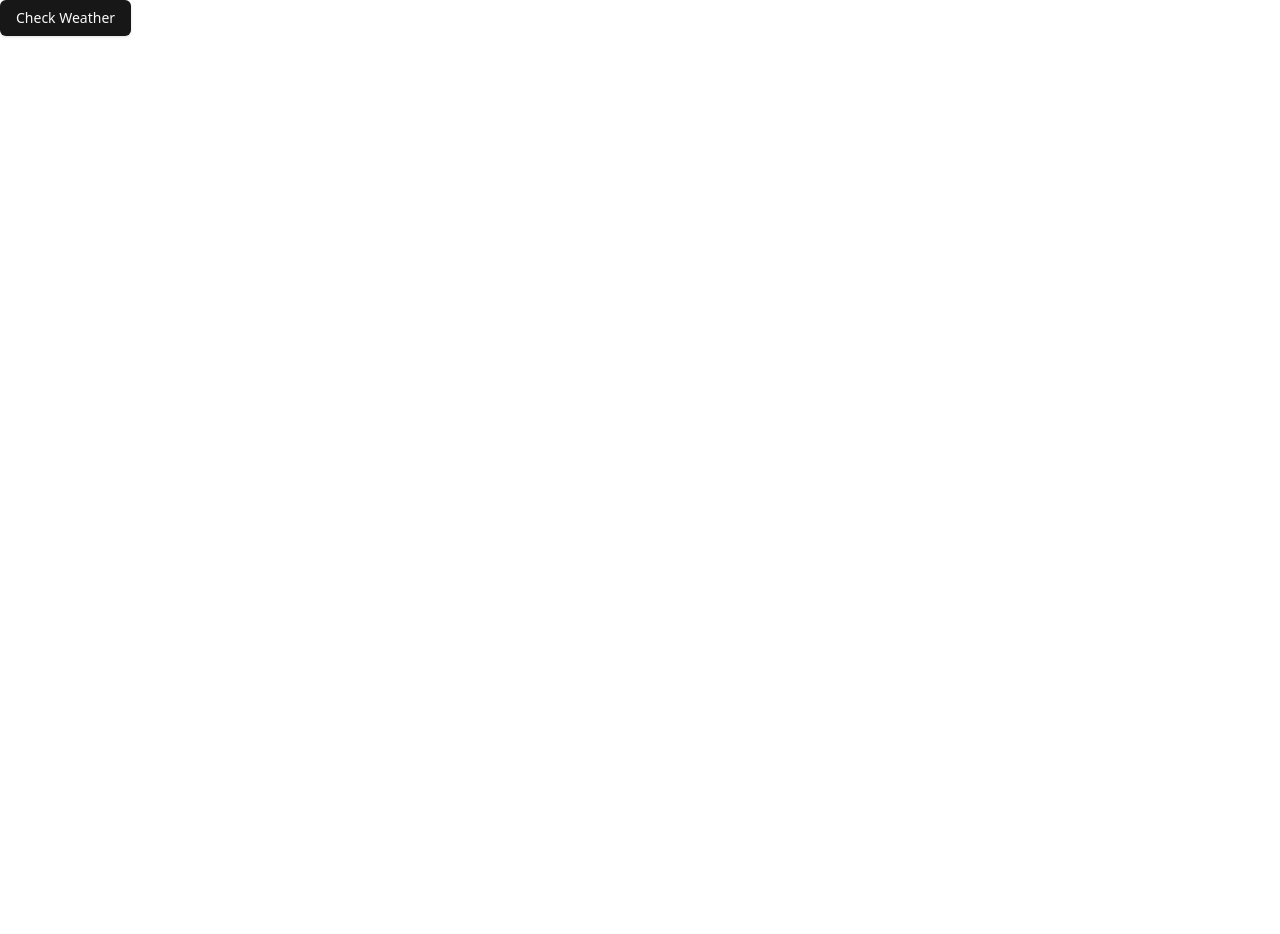
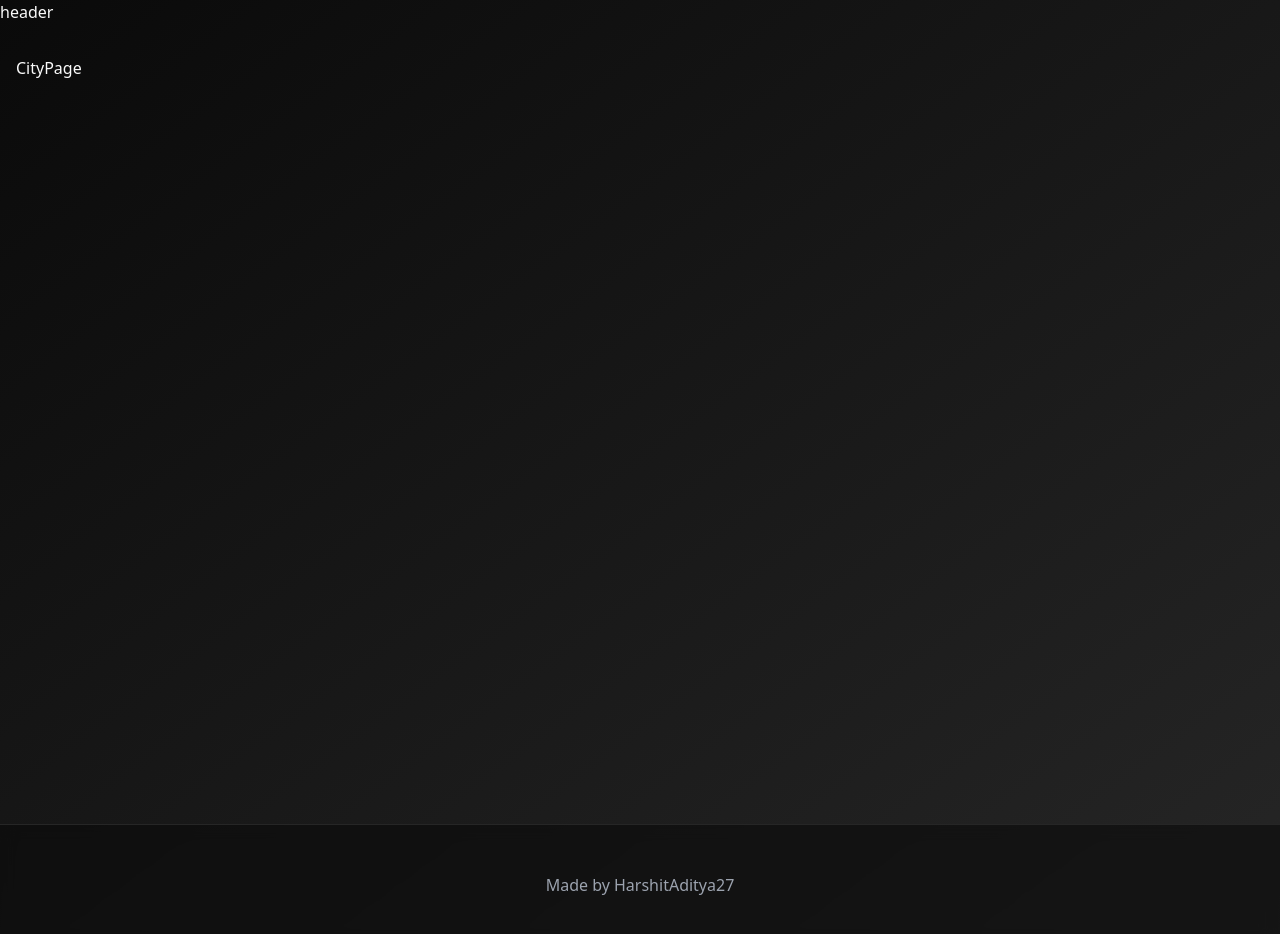
Before and after one commit to HarshitAditya27/MeteoCast, a React (Vite) app: page /city/1 in a window 1280 px wide. Shown: the top 934 px of the page. Before the commit the page ends 800 px from the top, so only its background shows below. Built offline with nearby package versions, Linux system fonts and the light colour scheme.

Commit message:
Added app routes and layout

```diff
--- a/package.json
+++ b/package.json
@@ -20,6 +20,7 @@
     "next-themes": "^0.4.3",
     "react": "^18.3.1",
     "react-dom": "^18.3.1",
+    "react-router-dom": "^7.0.1",
     "sonner": "^1.7.0",
     "tailwind-merge": "^2.5.4",
     "tailwindcss-animate": "^1.0.7"
--- a/src/App.tsx
+++ b/src/App.tsx
@@ -1,10 +1,24 @@
+import { BrowserRouter, Route, Routes } from "react-router-dom";
 import "./App.css";
 import { Button } from "./components/ui/button";
+import Layout from "./components/layout";
+import { ThemeProvider } from "./context/theme-provider";
+import WeatherDashboard from "./pages/weather-dashboard";
+import CityPage from "./pages/city-page";
 
 function App() {
   return (
     <>
-      <Button>Check Weather</Button>
+      <BrowserRouter>
+        <ThemeProvider defaultTheme="dark">
+          <Layout>
+            <Routes>
+              <Route path="/" element={<WeatherDashboard />} />
+              <Route path="/city/:cityName" element={<CityPage />} />
+            </Routes>
+          </Layout>
+        </ThemeProvider>
+      </BrowserRouter>
     </>
   );
 }
--- /dev/null
+++ b/src/components/layout.tsx
@@ -0,0 +1,18 @@
+import type { PropsWithChildren } from "react";
+const Layout = ({ children }: PropsWithChildren) => {
+  return (
+    <div className="bg-gradient-to-br from-background to-muted">
+      header
+      <main className="min-h-screen container mx-auto px-4 py-8">
+        {children}
+      </main>
+      <footer className="border-t backdrop-blur py-12 supports-[backdrop-filter]:bg-background/60">
+        <div className="container mx-auto px-4 text-center text-gray-400">
+          Made by HarshitAditya27
+        </div>
+      </footer>
+    </div>
+  );
+};
+
+export default Layout;
--- /dev/null
+++ b/src/context/theme-provider.tsx
@@ -0,0 +1,73 @@
+import { createContext, useContext, useEffect, useState } from "react";
+
+type Theme = "dark" | "light" | "system";
+
+type ThemeProviderProps = {
+  children: React.ReactNode;
+  defaultTheme?: Theme;
+  storageKey?: string;
+};
+
+type ThemeProviderState = {
+  theme: Theme;
+  setTheme: (theme: Theme) => void;
+};
+
+const initialState: ThemeProviderState = {
+  theme: "system",
+  setTheme: () => null,
+};
+
+const ThemeProviderContext = createContext<ThemeProviderState>(initialState);
+
+export function ThemeProvider({
+  children,
+  defaultTheme = "system",
+  storageKey = "vite-ui-theme",
+  ...props
+}: ThemeProviderProps) {
+  const [theme, setTheme] = useState<Theme>(
+    () => (localStorage.getItem(storageKey) as Theme) || defaultTheme
+  );
+
+  useEffect(() => {
+    const root = window.document.documentElement;
+
+    root.classList.remove("light", "dark");
+
+    if (theme === "system") {
+      const systemTheme = window.matchMedia("(prefers-color-scheme: dark)")
+        .matches
+        ? "dark"
+        : "light";
+
+      root.classList.add(systemTheme);
+      return;
+    }
+
+    root.classList.add(theme);
+  }, [theme]);
+
+  const value = {
+    theme,
+    setTheme: (theme: Theme) => {
+      localStorage.setItem(storageKey, theme);
+      setTheme(theme);
+    },
+  };
+
+  return (
+    <ThemeProviderContext.Provider {...props} value={value}>
+      {children}
+    </ThemeProviderContext.Provider>
+  );
+}
+
+export const useTheme = () => {
+  const context = useContext(ThemeProviderContext);
+
+  if (context === undefined)
+    throw new Error("useTheme must be used within a ThemeProvider");
+
+  return context;
+};
--- /dev/null
+++ b/src/pages/city-page.tsx
@@ -0,0 +1,7 @@
+import React from "react";
+
+function CityPage() {
+  return <div>CityPage</div>;
+}
+
+export default CityPage;
--- /dev/null
+++ b/src/pages/weather-dashboard.tsx
@@ -0,0 +1,7 @@
+import React from "react";
+
+function WeatherDashboard() {
+  return <div>WeatherDashboard</div>;
+}
+
+export default WeatherDashboard;
```
Also changed, not shown: 1 other file (tests, documents, lock files or other folders).
